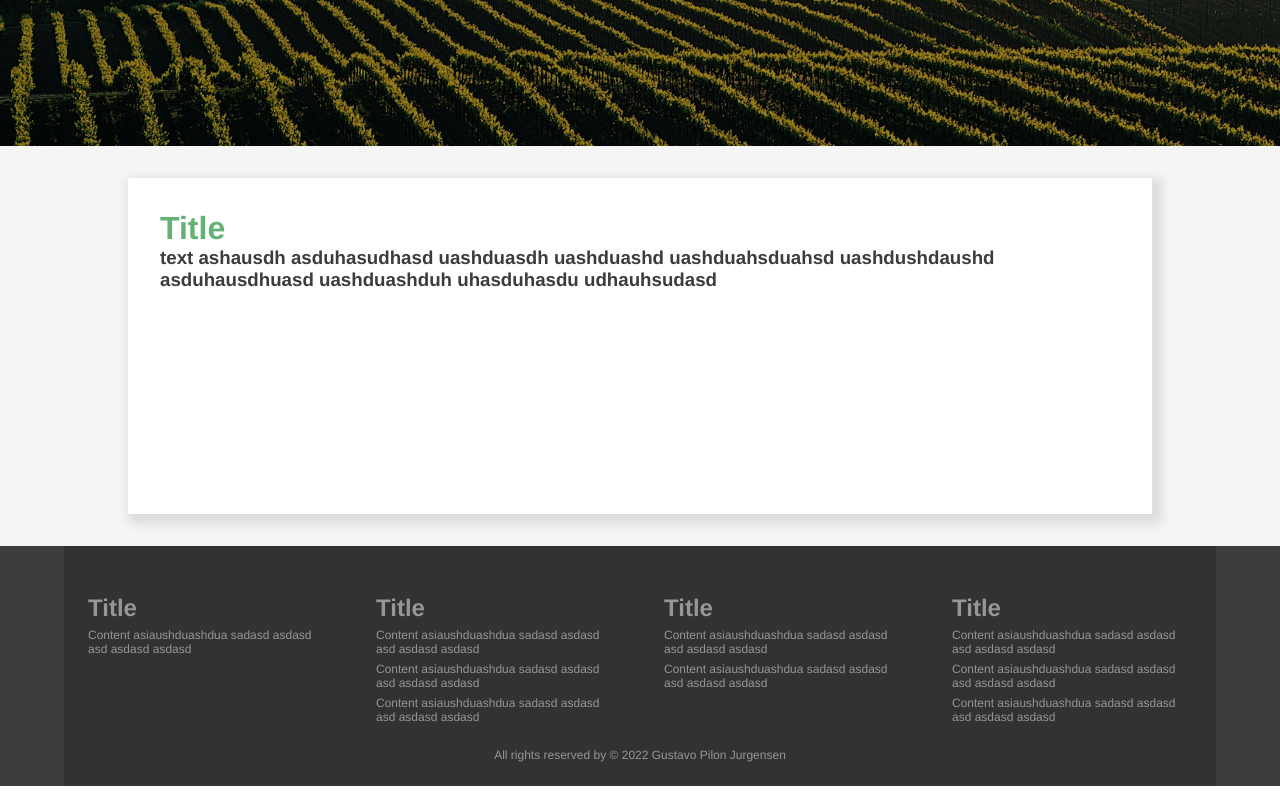
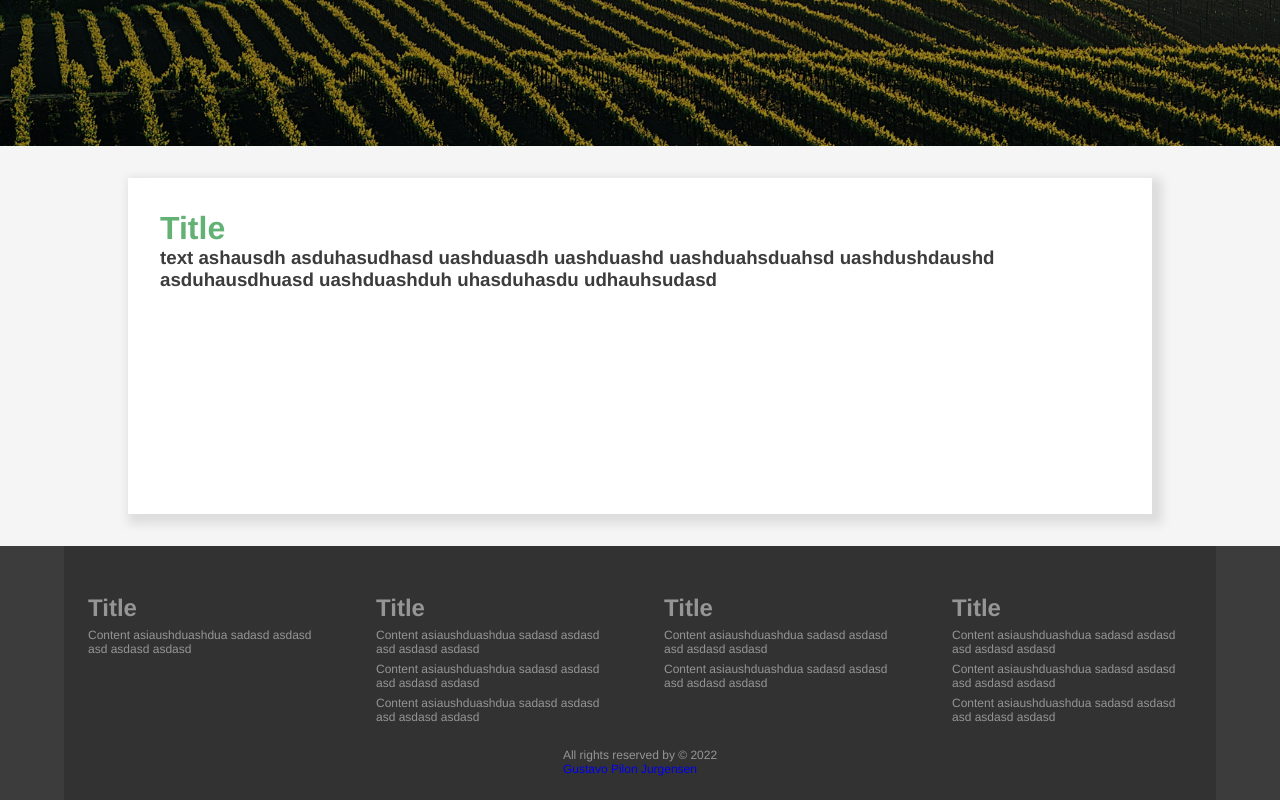
Before and after one commit to GustavoJurgensen/GreenhouseFront, a Next.js app: page / in a window 1280 px wide. Shown: the part 313-1113 px from the top of the page. Built offline with nearby package versions, Linux system fonts and the light colour scheme.

Commit message:
Update Footer.js

```diff
--- a/components/Footer.js
+++ b/components/Footer.js
@@ -1,4 +1,5 @@
 import styles from '../styles/Footer.module.css'
+import Link from 'next/link'
 
 export default function Footer(){
     return(
@@ -27,7 +28,12 @@ export default function Footer(){
                         <h4> Content asiaushduashdua sadasd asdasd asd   asdasd  asdasd</h4>
                     </div>
                 </div>
-                <p>All rights reserved by &copy; 2022 Gustavo Pilon Jurgensen </p>
+                <div>
+                    <p>All rights reserved by &copy; 2022 </p>
+                    <Link href={"https://github.com/GustavoJurgensen"} to="first" style={{ textDecoration: 'none' }}>
+                        Gustavo Pilon Jurgensen
+                    </Link>
+                </div>
             </div>
         </footer>
     )
```
